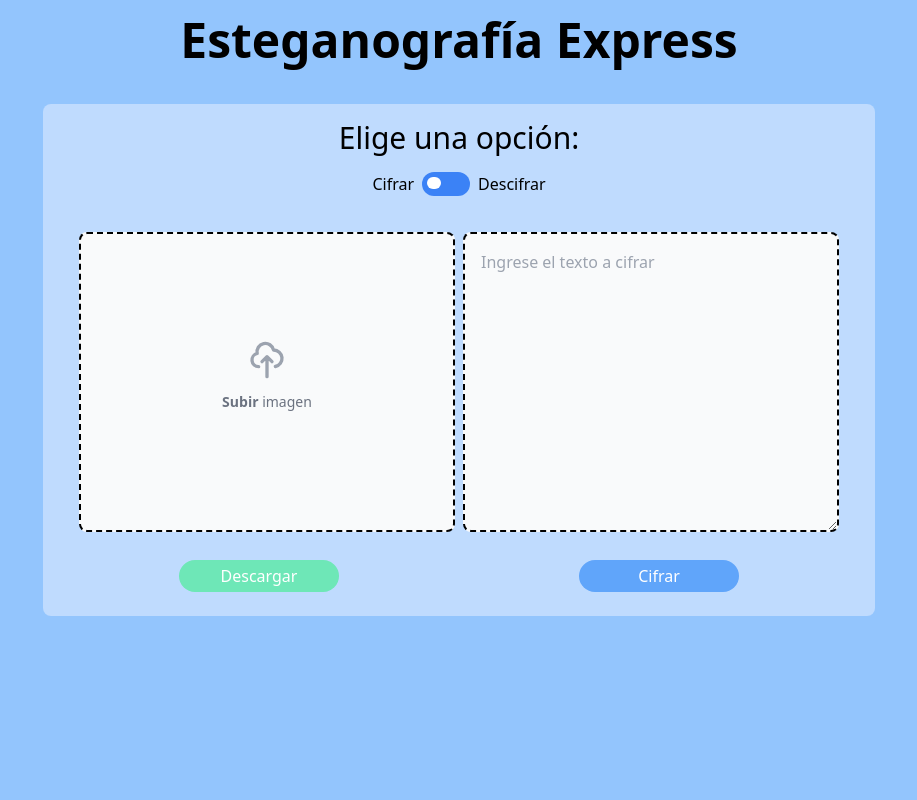
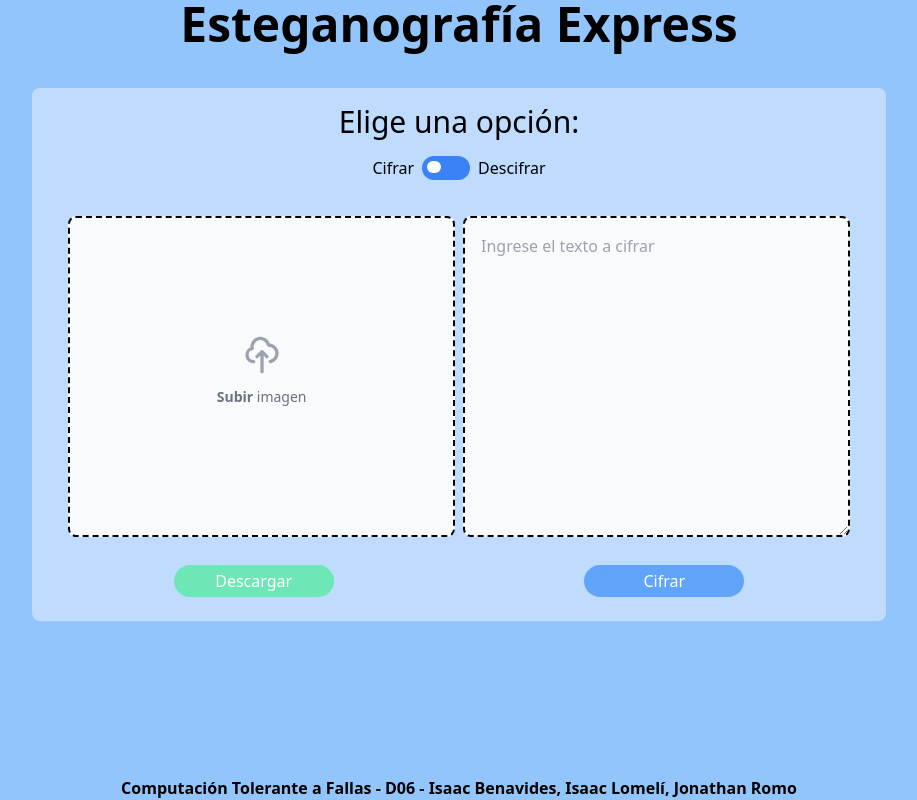
Before and after one commit to isaac-bh/CTF-Proyecto-Final, a React (Vite) app in the folder Frontend/: page / in a window 1280 px wide. Shown: the whole page, without its empty margins (181-1098 px from the left). Built offline with nearby package versions, Linux system fonts and the light colour scheme.

Commit message:
Creditos en la interfaz

```diff
--- a/Frontend/src/App.jsx
+++ b/Frontend/src/App.jsx
@@ -87,7 +87,7 @@ export const App = () => {
 
 
   return (
-    <div className='w-screen h-screen bg-blue-300 text-slate-800 p-4'>
+    <div className='w-screen h-screen bg-blue-300 text-slate-800'>
       <h1 className='text-5xl font-black text-center'>
         Esteganografía Express
       </h1>
@@ -112,6 +112,9 @@ export const App = () => {
                 dark:bg-gray-700 hover:bg-gray-100 dark:border-gray-600 dark:hover:bg-gray-600
                 " style={{ backgroundImage: "url(" + img.preview + ")", backgroundSize: "contain", backgroundRepeat: "no-repeat",
                 backgroundPosition: "center" }} name="img">
+                {
+                  (img.file === null) ?
+                    <>
                       <div className="flex flex-col items-center justify-center pt-5 pb-6">
                         <svg aria-hidden="true" className="w-10 h-10 mb-3 text-gray-400" fill="none" stroke="currentColor"
                             viewBox="0 0 24 24" xmlns="http://www.w3.org/2000/svg"><path strokeLinecap="round"
@@ -122,6 +125,10 @@ export const App = () => {
                           imagen
                         </p>
                       </div>
+                    </>
+                  :
+                  <></>
+                }
                 <input id="dropzone-file1" type="file" className="hidden" name="img" accept='.png' onChange={ handleImagen }/>
             </label>
           </div>
@@ -134,14 +141,23 @@ export const App = () => {
           </div>
         </div>
 
-        <div className='grid justify-around sm:grid-cols-2'>
+        <div className={cifrar ? `grid justify-around sm:grid-cols-2` : `grid sm:grid-cols-1`}>
+          {
+            cifrar ?
               <Descarga cifrar={ cifrar } cifrada={ cifrada }/>
+            :
+              <></>
+          }
           <button className="my-2 mx-auto w-40 border-none rounded-full px-4 bg-blue-400 hover:bg-blue-500 focus:outline-none
               font-medium rounded-lg text-white py-1" onClick={ procesarImagen }>
               { cifrar ? "Cifrar" : "Descifrar " }
           </button>
         </div>
       </div>
+
+      <div className='font-bold absolute bottom-0 w-full text-center'>
+        <p>Computación Tolerante a Fallas - D06 - <span>Isaac Benavides, Isaac Lomelí, Jonathan Romo</span></p>
+      </div>
     </div>
   )
 }
```
Lines whose indentation alone changed are shown as unchanged.
